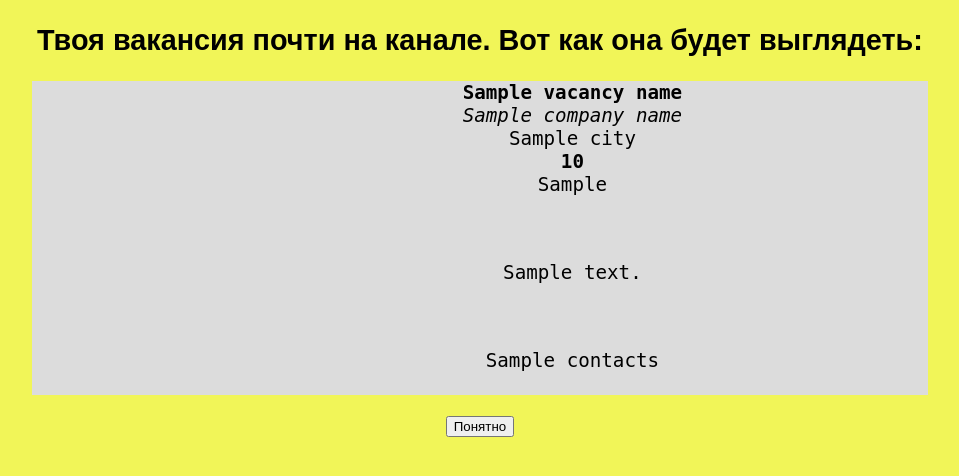
After one commit to VieleSchritte/JS_Jobs_form, a Flask app: template templates/vacancy_draft.html in a window 1280 px wide. The commit adds this page. Shown: the top 476 px of the page, without its empty margins (160-1119 px from the left). Run offline with Flask 2, Linux system fonts and the light colour scheme; the template is opened without the code that fills it: most values are stand-ins (such as "Sample title", 1, 10 or a date in 2020).

Commit message:
functions for vacancy draft and for vacancy for channel

```diff
--- a/jsjobs_app.py
+++ b/jsjobs_app.py
@@ -1,5 +1,5 @@
 import os
-from flask import Flask, render_template, request
+from flask import Flask, render_template, request, redirect
 from vacancy_builder import VacancyBuilder
 
 app = Flask('js_jobs', template_folder='templates/', static_folder='static/')
@@ -9,7 +9,7 @@ app.debug = True
 
 @app.route('/', methods=['GET'])
 def index():
-    return render_template('welcome_draft.html')
+    return render_template('welcome_form.html')
 
 
 @app.route('/', methods=['POST'])
@@ -18,7 +18,11 @@ def data_processing():
     business = request.form['business']
     v = VacancyBuilder()
     vacancy = v.build_vacancy(form_data, business)
-    return vacancy
+
+    vacancy_name, company_name, city, salary, key_technologies, vacancy_description, contacts = v.draft_vacancy_builder(form_data, business)
+    return render_template('vacancy_draft.html', vacancy_name=vacancy_name, company_name=company_name, city=city,
+                           salary=salary, key_technologies=key_technologies, vacancy_description=vacancy_description,
+                           contacts=contacts)
 
 
 @app.route('/vacancy_draft')
--- /dev/null
+++ b/static/vacancy_draft.css
@@ -0,0 +1,18 @@
+body {
+    font-family: sans-serif;
+    font-size: 1.2rem;
+    background-color: #F1F558;
+    margin: 0;
+    padding: 0;
+}
+
+.container {
+    width: 70%;
+    text-align: center;
+    margin: auto;
+    padding: 0;
+}
+
+pre {
+    background-color: gainsboro;
+}
--- a/static/welcome_draft.css
+++ b/static/welcome_form.css
@@ -21,7 +21,7 @@ p {
 pre {
     text-align: left;
     background-color: gainsboro;
-    padding-top: 1.05rem;
+    padding: 1.05rem;
     overflow: auto;
 }
 
--- /dev/null
+++ b/templates/vacancy_draft.html
@@ -0,0 +1,31 @@
+<!DOCTYPE html>
+<html lang="en">
+<head>
+    <meta charset="UTF-8">
+    <meta name="viewport" content="width=device-width, initial-scale=1, shrink-to-fit=no">
+    <title>
+         Your vacancy
+    </title>
+
+    <link rel="stylesheet" href="{{ url_for('static', filename='vacancy_draft.css') }}">
+</head>
+<body>
+    {% block content %}
+        <div class="container">
+            <h2>Твоя вакансия почти на канале. Вот как она будет выглядеть:</h2>
+            <pre>
+                <b>{{ vacancy_name }}</b>
+                <i>{{ company_name }}</i>
+                {{ city }}
+                <b>{{ salary }}</b>
+                {{ key_technologies }}
+                <p></p>
+                {{ vacancy_description }}
+                <p></p>
+                {{ contacts }}
+            </pre>
+            <button class="back-to-welcome" type="button">Понятно</button>
+        </div>
+    {% endblock %}
+</body>
+</html>
```
Also changed, not shown: templates/welcome_form.html (renamed from templates/welcome_draft.html, +14 -14 lines), vacancy_builder.py (+18 -9 lines).
